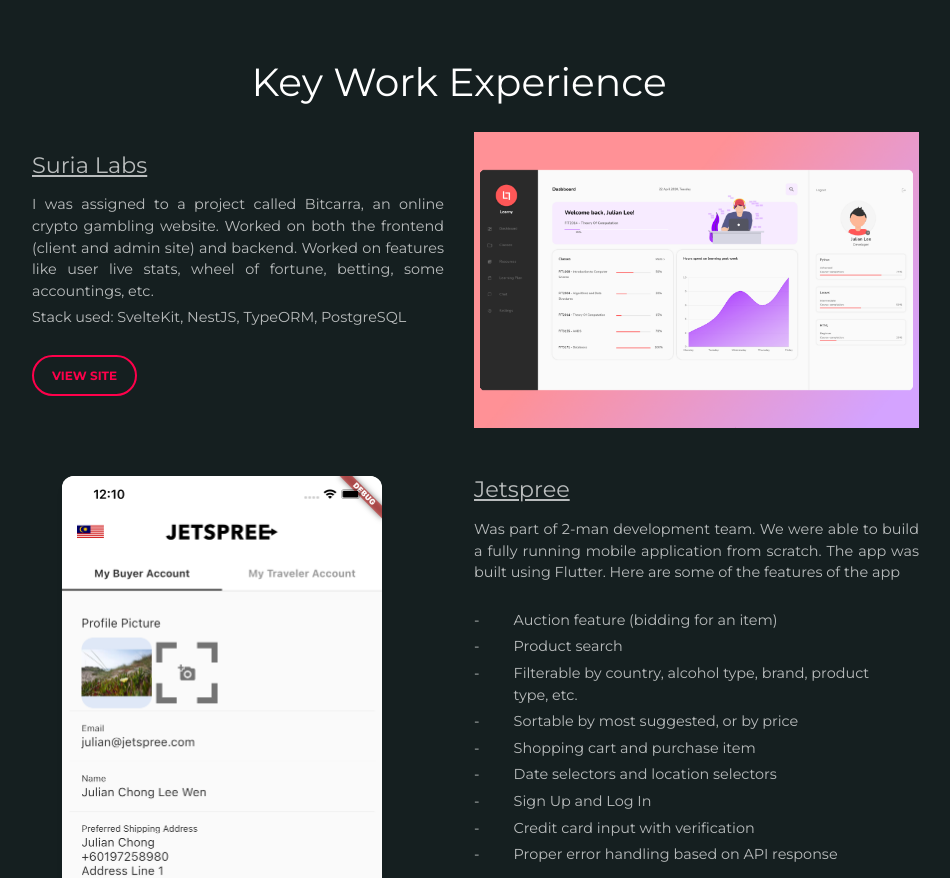
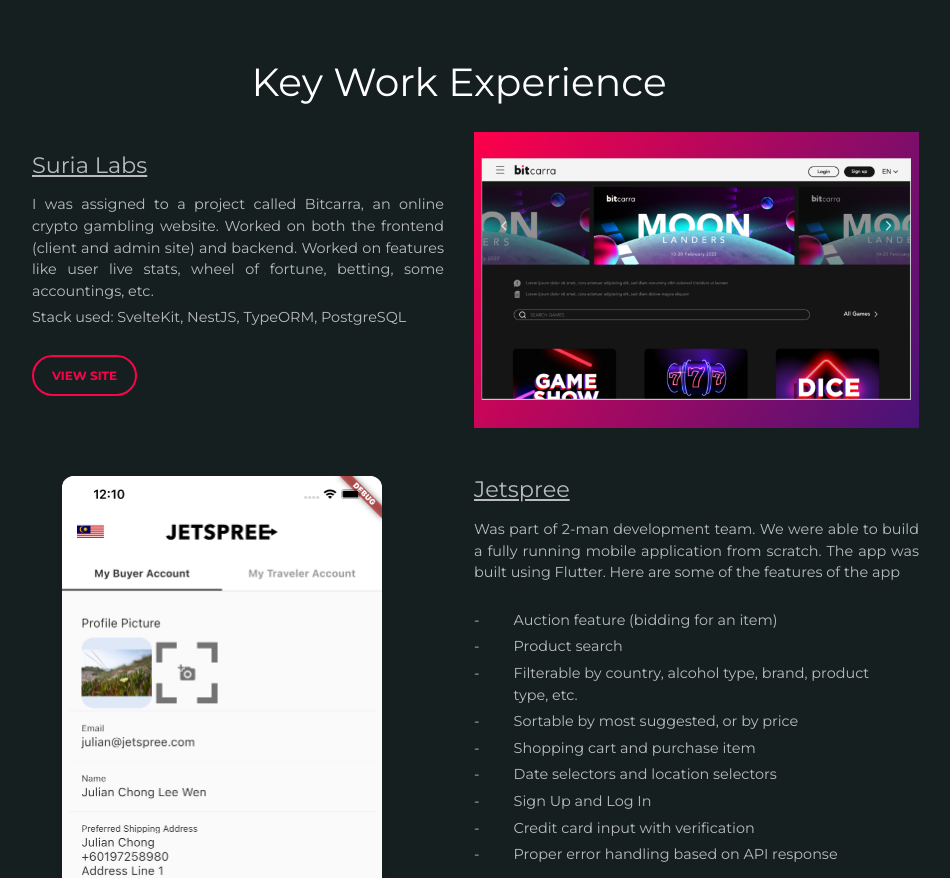
Before and after one commit to Bourn3x/Portfolio, a plain HTML site: page index.html in a window 1280 px wide. Shown: the part 1820-2698 px from the top of the page, without its empty margins (181-1131 px from the left). Drawn offline with nearby package versions, Linux system fonts and the light colour scheme.

Commit message:
Added bitcarra thumbnail

```diff
--- a/index.html
+++ b/index.html
@@ -209,7 +209,7 @@
 
         <div class="col-md-5">
           <div class="card-image">
-            <img class="img img-raised w-100" src="./assets/img/dashboard.png" />
+            <img class="img img-raised w-100" src="./assets/img/bitcarra.png" />
           </div>
         </div>
       </div>
```
Also changed, not shown: assets/img/bitcarra.png (added).
